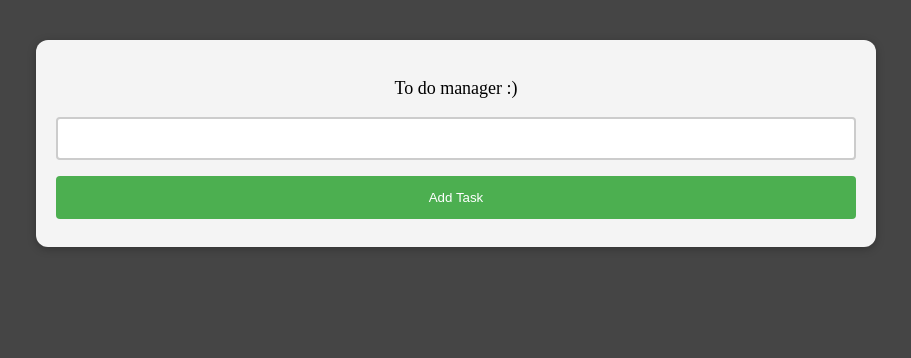
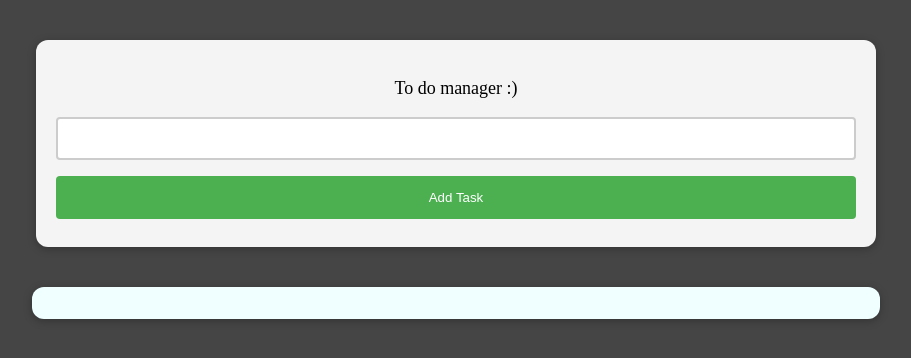
Before and after one commit to MilosNalovic/to-do, a React (Create React App) app: page / in a window 1280 px wide. Shown: the top 358 px of the page, without its empty margins (184-1095 px from the left). Built offline with nearby package versions, Linux system fonts and the light colour scheme.

Commit message:
added css for tasks lists

```diff
--- a/src/Components/Tasks/TasksList.js
+++ b/src/Components/Tasks/TasksList.js
@@ -1,7 +1,8 @@
 import Wrapper from "../UI/Wrapper";
+import styles from "./TasksList.module.css";
 const TaskList = (props) => {
   return (
-    <Wrapper>
+    <Wrapper className={styles.tasks}>
       <ul>
         {props.tasks.map((task) => (
           <li key={task.id}>{task.name} </li>
--- /dev/null
+++ b/src/Components/Tasks/TasksList.module.css
@@ -0,0 +1,16 @@
+.tasks {
+  margin: 2rem auto;
+  width: 100%;
+  max-width: 53rem;
+}
+
+.tasks ul {
+  list-style: none;
+  padding: 1rem;
+}
+
+.tasks li {
+  border: 1px solid #ccc;
+  margin: 0.5rem 0;
+  padding: 0.5rem;
+}
```
